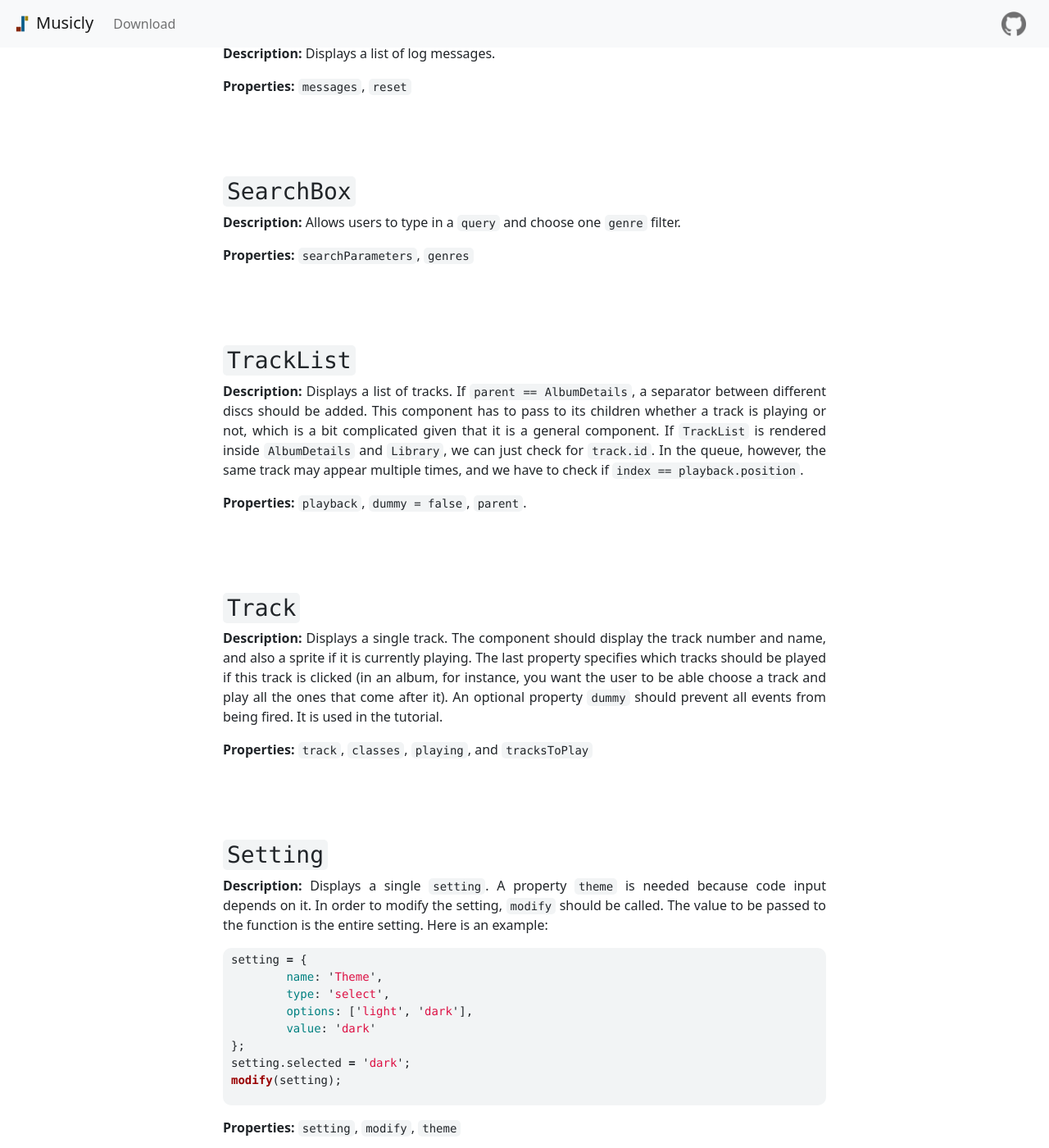
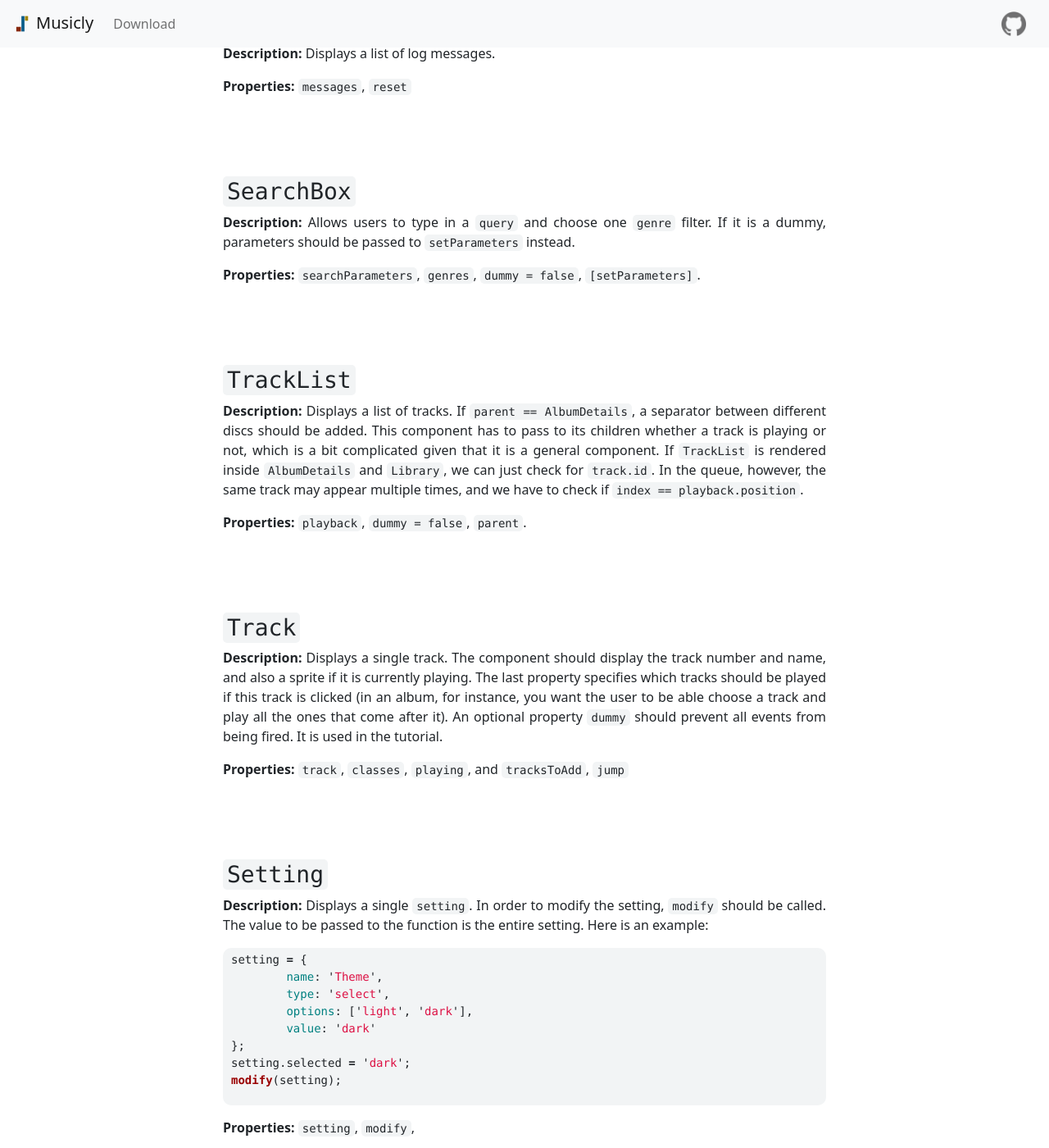
Before and after one commit to bogosorter/Musicly, a Jekyll site: the page built from docs/developer/components.md, in a window 1280 px wide and 1400 px high, scrolled down 4540 px. Shown: the whole window at 82% size. Built offline with Jekyll 4.4.1, drawn with Linux system fonts in a browser that asks for light colours.

Commit message:
Added jump feature for track playing

````diff
--- a/docs/developer/components.md
+++ b/docs/developer/components.md
@@ -138,9 +138,9 @@
 
 ## `SearchBox`
 
-**Description:** Allows users to type in a `query` and choose one `genre` filter.
+**Description:** Allows users to type in a `query` and choose one `genre` filter. If it is a dummy, parameters should be passed to `setParameters` instead.
 
-**Properties:** `searchParameters`, `genres`
+**Properties:** `searchParameters`, `genres`, `dummy = false`, `[setParameters]`.
 
 ## `TrackList`
 
@@ -152,11 +152,11 @@
 
 **Description:** Displays a single track. The component should display the track number and name, and also a sprite if it is currently playing. The last property specifies which tracks should be played if this track is clicked (in an album, for instance, you want the user to be able choose a track and play all the ones that come after it). An optional property `dummy` should prevent all events from being fired. It is used in the tutorial.
 
-**Properties:** `track`, `classes`, `playing`,  and `tracksToPlay`
+**Properties:** `track`, `classes`, `playing`,  and `tracksToAdd`, `jump`
 
 ## `Setting`
 
-**Description:** Displays a single `setting`. A property `theme` is needed because code input depends on it. In order to modify the setting, `modify` should be called. The value to be passed to the function is the entire setting. Here is an example:
+**Description:** Displays a single `setting`. In order to modify the setting, `modify` should be called. The value to be passed to the function is the entire setting. Here is an example:
 
 ```js
 setting = {
@@ -169,7 +169,7 @@
 modify(setting);
 ```
 
-**Properties:** `setting`, `modify`, `theme`
+**Properties:** `setting`, `modify`,
 
 ## `Tutorial`
 
````
Also changed, not shown: other parts of docs/developer/components.md (+1 -1 lines), docs/developer/controller.md (+4 -4 lines).
